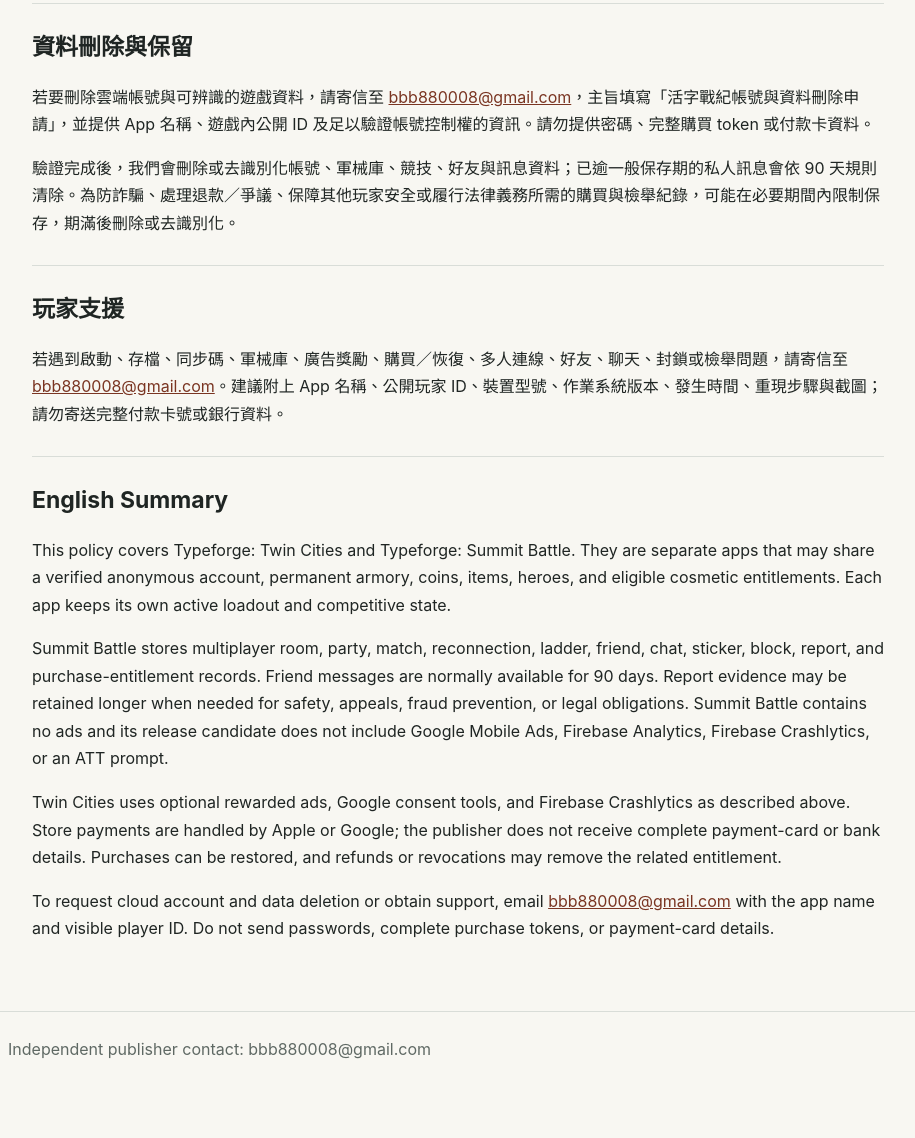
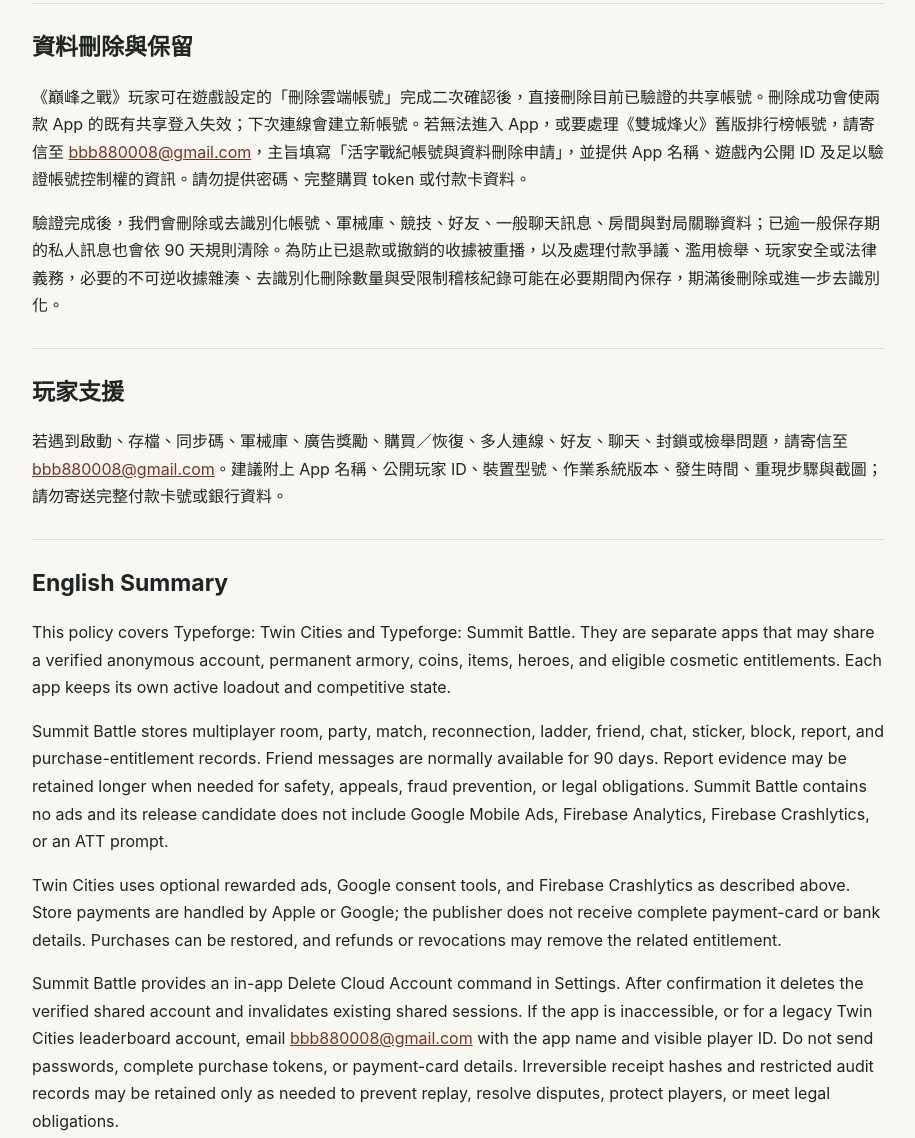
Before and after one commit to HankHuang0516/word-civilization-privacy, a plain HTML site: page index.html in a window 1280 px wide. Shown: the part 1990-3128 px from the top of the page, without its empty margins (182-1097 px from the left). Before the commit the page ends 3077 px from the top, so only its background shows below. Drawn offline with Linux system fonts and the light colour scheme.

Commit message:
Document in-app shared account deletion

```diff
--- a/index.html
+++ b/index.html
@@ -99,8 +99,8 @@
 
     <section id="deletion">
       <h2>資料刪除與保留</h2>
-      <p>若要刪除雲端帳號與可辨識的遊戲資料，請寄信至 <a href="mailto:bbb880008@gmail.com?subject=活字戰紀帳號與資料刪除申請">bbb880008@gmail.com</a>，主旨填寫「活字戰紀帳號與資料刪除申請」，並提供 App 名稱、遊戲內公開 ID 及足以驗證帳號控制權的資訊。請勿提供密碼、完整購買 token 或付款卡資料。</p>
-      <p>驗證完成後，我們會刪除或去識別化帳號、軍械庫、競技、好友與訊息資料；已逾一般保存期的私人訊息會依 90 天規則清除。為防詐騙、處理退款／爭議、保障其他玩家安全或履行法律義務所需的購買與檢舉紀錄，可能在必要期間內限制保存，期滿後刪除或去識別化。</p>
+      <p>《巔峰之戰》玩家可在遊戲設定的「刪除雲端帳號」完成二次確認後，直接刪除目前已驗證的共享帳號。刪除成功會使兩款 App 的既有共享登入失效；下次連線會建立新帳號。若無法進入 App，或要處理《雙城烽火》舊版排行榜帳號，請寄信至 <a href="mailto:bbb880008@gmail.com?subject=活字戰紀帳號與資料刪除申請">bbb880008@gmail.com</a>，主旨填寫「活字戰紀帳號與資料刪除申請」，並提供 App 名稱、遊戲內公開 ID 及足以驗證帳號控制權的資訊。請勿提供密碼、完整購買 token 或付款卡資料。</p>
+      <p>驗證完成後，我們會刪除或去識別化帳號、軍械庫、競技、好友、一般聊天訊息、房間與對局關聯資料；已逾一般保存期的私人訊息也會依 90 天規則清除。為防止已退款或撤銷的收據被重播，以及處理付款爭議、濫用檢舉、玩家安全或法律義務，必要的不可逆收據雜湊、去識別化刪除數量與受限制稽核紀錄可能在必要期間內保存，期滿後刪除或進一步去識別化。</p>
     </section>
 
     <section id="support">
@@ -113,7 +113,7 @@
       <p>This policy covers Typeforge: Twin Cities and Typeforge: Summit Battle. They are separate apps that may share a verified anonymous account, permanent armory, coins, items, heroes, and eligible cosmetic entitlements. Each app keeps its own active loadout and competitive state.</p>
       <p>Summit Battle stores multiplayer room, party, match, reconnection, ladder, friend, chat, sticker, block, report, and purchase-entitlement records. Friend messages are normally available for 90 days. Report evidence may be retained longer when needed for safety, appeals, fraud prevention, or legal obligations. Summit Battle contains no ads and its release candidate does not include Google Mobile Ads, Firebase Analytics, Firebase Crashlytics, or an ATT prompt.</p>
       <p>Twin Cities uses optional rewarded ads, Google consent tools, and Firebase Crashlytics as described above. Store payments are handled by Apple or Google; the publisher does not receive complete payment-card or bank details. Purchases can be restored, and refunds or revocations may remove the related entitlement.</p>
-      <p>To request cloud account and data deletion or obtain support, email <a href="mailto:bbb880008@gmail.com">bbb880008@gmail.com</a> with the app name and visible player ID. Do not send passwords, complete purchase tokens, or payment-card details.</p>
+      <p>Summit Battle provides an in-app Delete Cloud Account command in Settings. After confirmation it deletes the verified shared account and invalidates existing shared sessions. If the app is inaccessible, or for a legacy Twin Cities leaderboard account, email <a href="mailto:bbb880008@gmail.com">bbb880008@gmail.com</a> with the app name and visible player ID. Do not send passwords, complete purchase tokens, or payment-card details. Irreversible receipt hashes and restricted audit records may be retained only as needed to prevent replay, resolve disputes, protect players, or meet legal obligations.</p>
     </section>
   </main>
   <footer><div>Independent publisher contact: bbb880008@gmail.com</div></footer>
```
